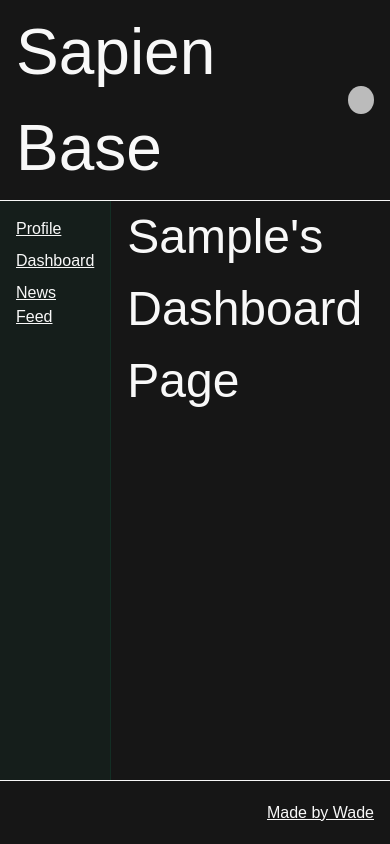
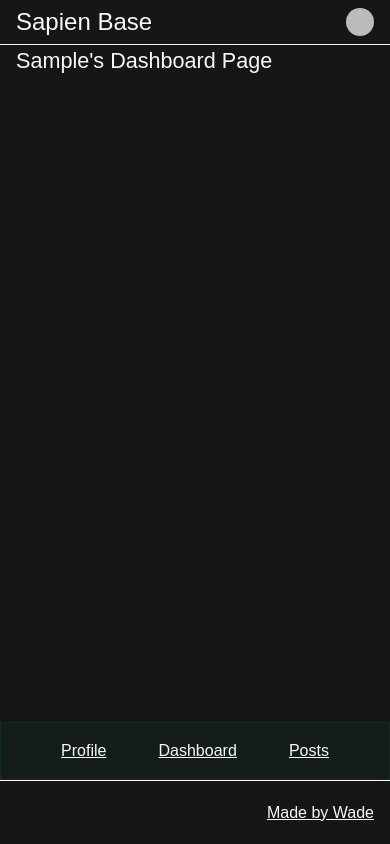
Before and after one commit to wade-levels-up/sapien-base, a Next.js app: page /dashboard in a window 390 px wide. Built offline with nearby package versions, Linux system fonts and the light colour scheme; no server answers; the database is empty; sample sign-in values are in the browser's storage; some icons are missing; a web font is replaced by a local one.

Commit message:
feat: Make layout responsive

```diff
--- a/src/app/dashboard/layout.tsx
+++ b/src/app/dashboard/layout.tsx
@@ -2,7 +2,7 @@ import NavLinks from "@/app/ui/dashboard/NavLinks";
 
 export default function Layout({ children }: { children: React.ReactNode }) {
   return (
-    <div className="flex h-full">
+    <div className="flex h-full flex-col-reverse md:flex-row">
       <NavLinks />
       <main className="px-4 grow">{children}</main>
     </div>
--- a/src/app/dashboard/newsfeed/page.tsx
+++ b/src/app/dashboard/posts/page.tsx
@@ -11,10 +11,14 @@ export default async function NewsFeed() {
   const posts = await fetchPosts();
 
   return (
-    <div className="flex gap-2 flex-col">
-      <h2>Newsfeed</h2>
-      <CreatePostForm />
-      <ul className="flex flex-wrap">
+    <div className="flex gap-2 flex-col py-4">
+      <section className="flex flex-col items-center">
+        <h2 className="w-full text-left">Newsfeed</h2>
+        <CreatePostForm />
+      </section>
+      <hr className="my-4" />
+      <h3>Posts</h3>
+      <ul className="flex gap-4 flex-wrap">
         {posts && posts.map((post) => <Post key={post.id} postData={post} />)}
       </ul>
     </div>
--- a/src/app/globals.css
+++ b/src/app/globals.css
@@ -26,7 +26,7 @@ h1 {
 }
 
 h2 {
-  font-size: 3rem;
+  font-size: 2rem;
 }
 
 a {
@@ -39,13 +39,13 @@ a:hover {
 }
 
 .button, button {
-  max-width: fit-content;
+  min-width: fit-content;
   display: flex;
   align-items: center;
   gap: 8px;
   border: 1px solid var(--foreground);
   border-radius: 12px;
-  padding: 2px 20px;
+  padding: 2px 12px;
 }
 
 .button:hover, button:hover {
@@ -53,3 +53,9 @@ a:hover {
   border: 1px solid var(--emerald);
   color: var(--emerald);
 }
+
+@media (max-width: 500px ){
+  h1 { font-size: 1.5rem; }
+  h2 { font-size: 1.35rem; }
+  h3 { font-size: 1.20rem; }
+}
--- a/src/app/layout.tsx
+++ b/src/app/layout.tsx
@@ -37,13 +37,15 @@ export default function RootLayout({
             <h1>Sapien Base</h1>
             <div className="flex gap-2">
               <SignedOut>
-                <span className="button">
-                  <FontAwesomeIcon icon={faRightToBracket} />
-                  <SignInButton />
-                </span>
-                <span className="button">
-                  <SignUpButton />
-                </span>
+                <SignInButton>
+                  <div className="button no">
+                    <FontAwesomeIcon icon={faRightToBracket} />
+                    <p>Sign In</p>
+                  </div>
+                </SignInButton>
+                <SignUpButton>
+                  <p className="button">Sign Up</p>
+                </SignUpButton>
               </SignedOut>
               <SignedIn>
                 <UserButton />
--- a/src/app/page.tsx
+++ b/src/app/page.tsx
@@ -8,12 +8,13 @@ import Image from "next/image";
 
 export default function Home() {
   return (
-    <div className="relative flex flex-col items-center">
+    <div className="relative flex flex-col items-center h-full">
       <Image
         src="/jessica-christian-sI6T-OSRkpo-unsplash.jpg"
         alt="Rooftop views in Orlando at night"
-        width={5472}
-        height={3648}
+        fill
+        className="absolute object-cover z-0"
+        priority
       />
       <SignedIn>
         <Link className="absolute top-[50%] text-3xl" href="/dashboard">
--- a/src/app/ui/dashboard/CreatePostForm.tsx
+++ b/src/app/ui/dashboard/CreatePostForm.tsx
@@ -26,10 +26,13 @@ export default function CreatePostForm() {
 
   return (
     <form
-      className="border-emerald-500/30 border rounded-sm p-2 w-xl flex flex-col gap-4"
+      className="border-emerald-500/30 border rounded-sm p-2 flex flex-col gap-4"
       onSubmit={handleSubmit}
     >
-      <label className="bg-emerald-950 px-1 rounded-sm" htmlFor="content">
+      <label
+        className="w-[80vw] md:w-lg bg-emerald-950 px-1 rounded-sm"
+        htmlFor="content"
+      >
         + Create New Post:
       </label>
       <textarea
--- a/src/app/ui/dashboard/NavLinks.tsx
+++ b/src/app/ui/dashboard/NavLinks.tsx
@@ -1,13 +1,11 @@
 "use client";
 
 import Link from "next/link";
-import { usePathname } from "next/navigation";
 
 export default function NavLinks() {
-  const pathname = usePathname();
   return (
-    <nav className="bg-emerald-500/5 p-4 border-r-1 border-emerald-500/10">
-      <ul className="flex flex-col gap-2">
+    <nav className="bg-emerald-500/5 z-10 backdrop-blur-xs p-4 sticky bottom-0 md:block border-1 border-emerald-500/10">
+      <ul className="flex md:flex-col gap-2 justify-evenly">
         <li>
           <Link href={"/dashboard/profile"}>Profile</Link>
         </li>
@@ -15,7 +13,7 @@ export default function NavLinks() {
           <Link href={"/dashboard"}>Dashboard</Link>
         </li>
         <li>
-          <Link href={"/dashboard/newsfeed"}>News Feed</Link>
+          <Link href={"/dashboard/posts"}>Posts</Link>
         </li>
       </ul>
     </nav>
--- a/src/app/ui/dashboard/Post.jsx
+++ b/src/app/ui/dashboard/Post.jsx
@@ -6,7 +6,7 @@ export default function Post({ postData }) {
     return (
         <article className="w-sm border-emerald-500/30 border rounded-sm p-2">
             <div className="flex justify-between bg-emerald-950 px-1 rounded-sm">
-                <h3>{authorName}</h3>
+                <h4>{authorName}</h4>
                 <time dateTime={new Date(createdAt).toISOString()}>
                     {format(new Date(createdAt), "d/M/yy")}
                 </time>
```
